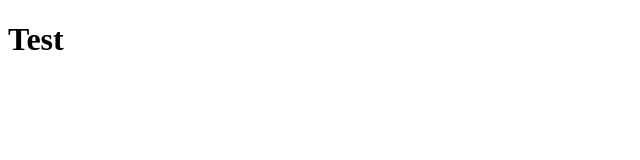
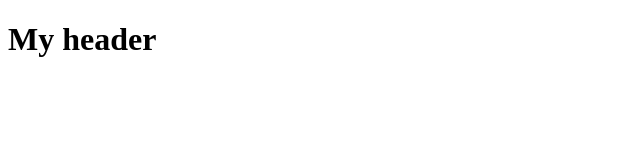
Before and after one commit to nejtzz/test-git-2, a plain HTML site: page index.html in a window 1280 px wide. Shown: the whole page, without its empty margins (0-640 px from the left). Drawn offline with Linux system fonts and the light colour scheme.

Commit message:
updated header for index.html and removed line in index.js

```diff
--- a/index.html
+++ b/index.html
@@ -6,7 +6,10 @@
     <title>Document</title>
 </head>
 <body>
-    <h1>Test</h1>
+    <header>
+        <h1>My header</h1>
+
+    </header>
 </body>
 <script src="index.js"></script>
 
--- a/index.js
+++ b/index.js
@@ -1,3 +1 @@
 console.log('Hello world');
-
-console.error('error');
```
